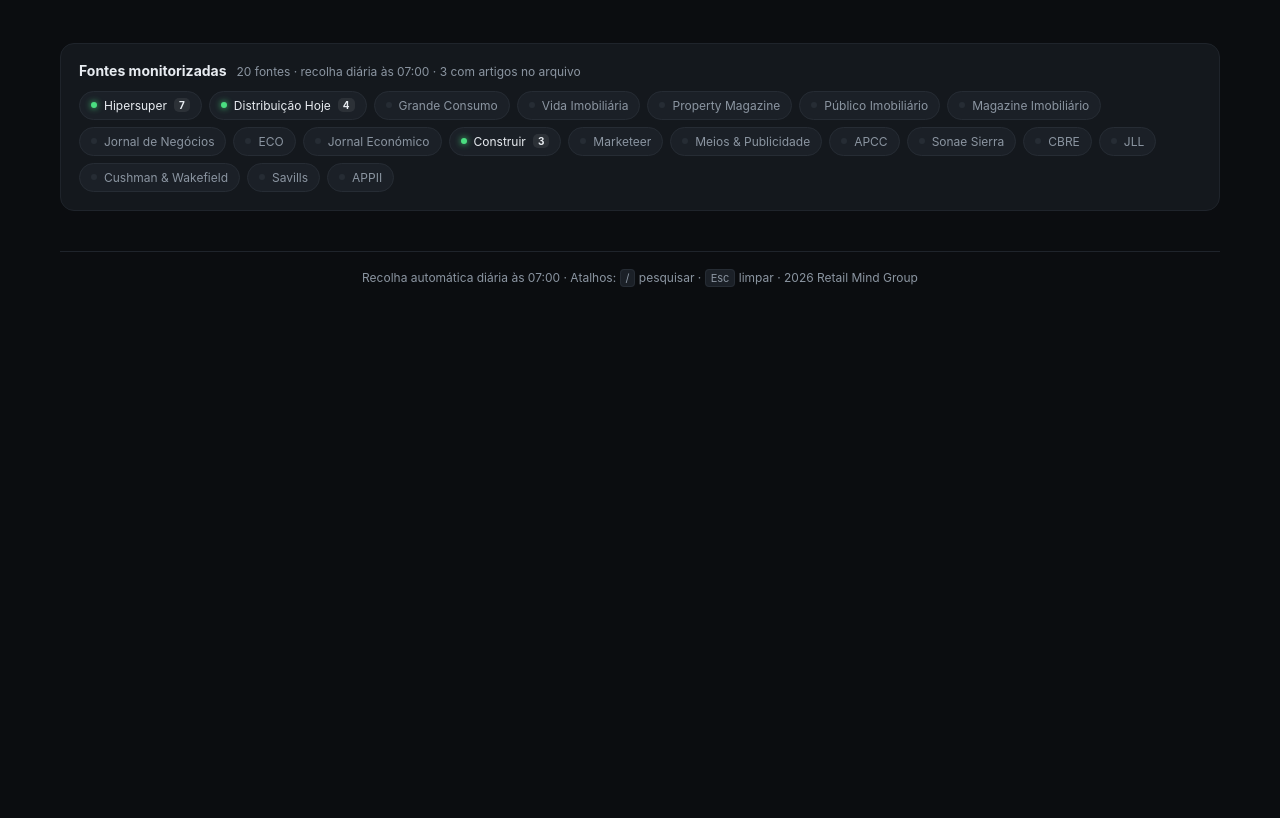
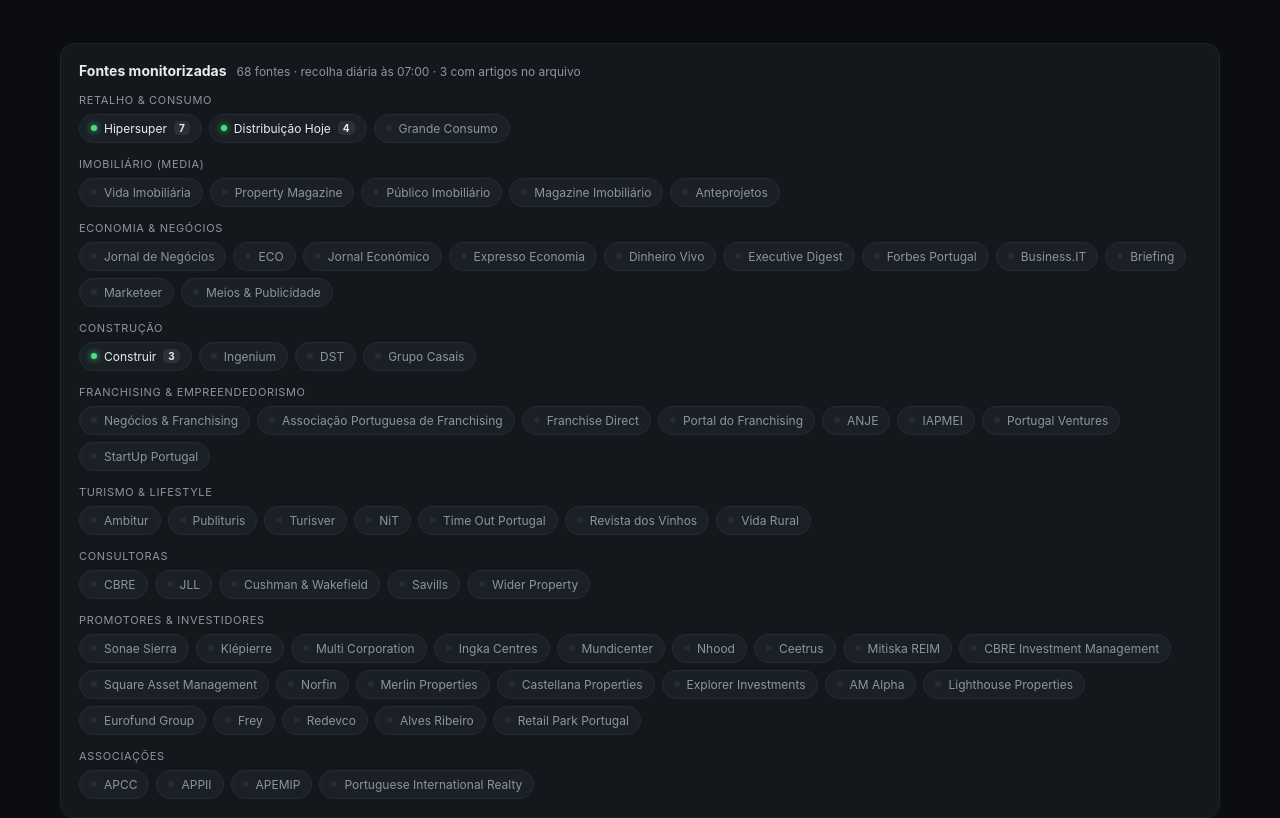
Before and after one commit to rmitdep-dario/retailmind-news, a React (Vite) app: page / in a window 1280 px wide. Shown: the part 3628-4446 px from the top of the page. Before the commit the page ends 3953 px from the top, so only its background shows below. Built offline with nearby package versions, Linux system fonts and the light colour scheme.

Commit message:
68 fontes monitorizadas em 9 categorias (dominios e feeds validados); estrategia de recolha em 3 niveis

```diff
--- a/src/App.jsx
+++ b/src/App.jsx
@@ -385,8 +385,11 @@
               {SOURCES.length} fontes · recolha diária às 07:00 · {SOURCES.filter((s) => contagemFontes[s.nome]).length} com artigos no arquivo
             </span>
           </h2>
+          {[...new Set(SOURCES.map((s) => s.categoria))].map((cat) => (
+            <div key={cat} className="fontes-cat">
+              <div className="fontes-cat-label">{cat}</div>
               <div className="fontes-grid">
-            {SOURCES.map((s) => {
+                {SOURCES.filter((s) => s.categoria === cat).map((s) => {
                   const n = contagemFontes[s.nome] || 0
                   const ativa = fonte === s.nome
                   return (
@@ -411,6 +414,8 @@
                   )
                 })}
               </div>
+            </div>
+          ))}
         </section>
       )}
 
--- a/src/data/sources.js
+++ b/src/data/sources.js
@@ -1,31 +1,92 @@
-// As 20 fontes acompanhadas. rss: URL do feed VALIDADO (2026-07-24), senão null
-// (nesse caso a task de recolha usa WebSearch com "site:" no domínio).
-// Nota: Hipersuper e Construir migraram de plataforma e deixaram de ter RSS —
-// só WebSearch. Property Magazine: domínio offline à data da validação.
+// Fontes monitorizadas pelo Radar. rss: URL de feed VALIDADO (2026-07-24), senão null
+// (a recolha usa WebSearch com "site:" no domínio; se site for null, pesquisa pelo nome).
+// Nota: Property Magazine offline à data da validação; APF, Negócios & Franchising,
+// Business.IT e PIR sem domínio confirmado — entram por pesquisa de nome.
 
 export const SOURCES = [
-  // Imprensa retalho / grande consumo
-  { nome: 'Hipersuper', site: 'https://www.hipersuper.pt', rss: null }, // feed antigo devolve HTML
-  { nome: 'Distribuição Hoje', site: 'https://www.distribuicaohoje.com', rss: 'https://www.distribuicaohoje.com/feed/' }, // ✓
-  { nome: 'Grande Consumo', site: 'https://grandeconsumo.com', rss: 'https://grandeconsumo.com/feed/' }, // ✓
-  // Imprensa imobiliário
-  { nome: 'Vida Imobiliária', site: 'https://www.vidaimobiliaria.com', rss: null },
-  { nome: 'Property Magazine', site: 'https://www.propertymagazine.pt', rss: null }, // domínio offline — confirmar URL
-  { nome: 'Público Imobiliário', site: 'https://www.publico.pt/imobiliario', rss: null },
-  { nome: 'Magazine Imobiliário', site: 'https://www.magazineimobiliario.com', rss: null }, // feed devolve HTML
-  // Imprensa económica
-  { nome: 'Jornal de Negócios', site: 'https://www.jornaldenegocios.pt', rss: 'https://www.jornaldenegocios.pt/rss' }, // ✓
-  { nome: 'ECO', site: 'https://eco.sapo.pt', rss: 'https://eco.sapo.pt/feed/' }, // ✓
-  { nome: 'Jornal Económico', site: 'https://jornaleconomico.sapo.pt', rss: 'https://jornaleconomico.sapo.pt/feed' }, // ✓
-  { nome: 'Construir', site: 'https://www.construir.pt', rss: null }, // migrou de plataforma, sem RSS
-  { nome: 'Marketeer', site: 'https://marketeer.sapo.pt', rss: 'https://marketeer.sapo.pt/feed' }, // ✓
-  { nome: 'Meios & Publicidade', site: 'https://www.meiosepublicidade.pt', rss: null }, // feed devolve HTML
-  // Associações e consultoras (sem RSS -> WebSearch/newsroom)
-  { nome: 'APCC', site: 'https://www.apcc.pt', rss: null },
-  { nome: 'Sonae Sierra', site: 'https://www.sonaesierra.com', rss: null },
-  { nome: 'CBRE', site: 'https://www.cbre.pt', rss: null },
-  { nome: 'JLL', site: 'https://www.jll.pt', rss: null },
-  { nome: 'Cushman & Wakefield', site: 'https://www.cushmanwakefield.com/pt-pt', rss: null },
-  { nome: 'Savills', site: 'https://www.savills.pt', rss: null },
-  { nome: 'APPII', site: 'https://www.appii.pt', rss: null },
+  // ── Retalho & grande consumo ──────────────────────────────
+  { nome: 'Hipersuper', site: 'https://www.hipersuper.pt', rss: null, categoria: 'Retalho & consumo' },
+  { nome: 'Distribuição Hoje', site: 'https://www.distribuicaohoje.com', rss: 'https://www.distribuicaohoje.com/feed/', categoria: 'Retalho & consumo' },
+  { nome: 'Grande Consumo', site: 'https://grandeconsumo.com', rss: 'https://grandeconsumo.com/feed/', categoria: 'Retalho & consumo' },
+
+  // ── Imprensa imobiliário ──────────────────────────────────
+  { nome: 'Vida Imobiliária', site: 'https://www.vidaimobiliaria.com', rss: null, categoria: 'Imobiliário (media)' },
+  { nome: 'Property Magazine', site: 'https://www.propertymagazine.pt', rss: null, categoria: 'Imobiliário (media)' },
+  { nome: 'Público Imobiliário', site: 'https://www.publico.pt/imobiliario', rss: null, categoria: 'Imobiliário (media)' },
+  { nome: 'Magazine Imobiliário', site: 'https://www.magazineimobiliario.com', rss: null, categoria: 'Imobiliário (media)' },
+  { nome: 'Anteprojetos', site: 'https://www.anteprojectos.com.pt', rss: null, categoria: 'Imobiliário (media)' },
+
+  // ── Imprensa económica & negócios ─────────────────────────
+  { nome: 'Jornal de Negócios', site: 'https://www.jornaldenegocios.pt', rss: 'https://www.jornaldenegocios.pt/rss', categoria: 'Economia & negócios' },
+  { nome: 'ECO', site: 'https://eco.sapo.pt', rss: 'https://eco.sapo.pt/feed/', categoria: 'Economia & negócios' },
+  { nome: 'Jornal Económico', site: 'https://jornaleconomico.sapo.pt', rss: 'https://jornaleconomico.sapo.pt/feed', categoria: 'Economia & negócios' },
+  { nome: 'Expresso Economia', site: 'https://expresso.pt/economia', rss: null, categoria: 'Economia & negócios' },
+  { nome: 'Dinheiro Vivo', site: 'https://www.dinheirovivo.pt', rss: null, categoria: 'Economia & negócios' },
+  { nome: 'Executive Digest', site: 'https://executivedigest.sapo.pt', rss: 'https://executivedigest.sapo.pt/feed/', categoria: 'Economia & negócios' },
+  { nome: 'Forbes Portugal', site: 'https://www.forbespt.com', rss: 'https://www.forbespt.com/feed/', categoria: 'Economia & negócios' },
+  { nome: 'Business.IT', site: null, rss: null, categoria: 'Economia & negócios' },
+  { nome: 'Briefing', site: 'https://www.briefing.pt', rss: 'https://www.briefing.pt/feed/', categoria: 'Economia & negócios' },
+  { nome: 'Marketeer', site: 'https://marketeer.sapo.pt', rss: 'https://marketeer.sapo.pt/feed', categoria: 'Economia & negócios' },
+  { nome: 'Meios & Publicidade', site: 'https://www.meiosepublicidade.pt', rss: null, categoria: 'Economia & negócios' },
+
+  // ── Construção & engenharia ───────────────────────────────
+  { nome: 'Construir', site: 'https://www.construir.pt', rss: null, categoria: 'Construção' },
+  { nome: 'Ingenium', site: 'https://www.ingenium.pt', rss: 'https://www.ingenium.pt/feed/', categoria: 'Construção' },
+  { nome: 'DST', site: 'https://www.dstsgps.com', rss: null, categoria: 'Construção' },
+  { nome: 'Grupo Casais', site: 'https://www.casais.pt', rss: null, categoria: 'Construção' },
+
+  // ── Franchising & empreendedorismo ────────────────────────
+  { nome: 'Negócios & Franchising', site: null, rss: null, categoria: 'Franchising & empreendedorismo' },
+  { nome: 'Associação Portuguesa de Franchising', site: null, rss: null, categoria: 'Franchising & empreendedorismo' },
+  { nome: 'Franchise Direct', site: 'https://www.franchisedirect.com', rss: null, categoria: 'Franchising & empreendedorismo' },
+  { nome: 'Portal do Franchising', site: 'https://www.infofranchising.pt', rss: 'https://www.infofranchising.pt/feed/', categoria: 'Franchising & empreendedorismo' },
+  { nome: 'ANJE', site: 'https://www.anje.pt', rss: null, categoria: 'Franchising & empreendedorismo' },
+  { nome: 'IAPMEI', site: 'https://www.iapmei.pt', rss: null, categoria: 'Franchising & empreendedorismo' },
+  { nome: 'Portugal Ventures', site: 'https://www.portugalventures.pt', rss: null, categoria: 'Franchising & empreendedorismo' },
+  { nome: 'StartUp Portugal', site: 'https://startupportugal.com', rss: null, categoria: 'Franchising & empreendedorismo' },
+
+  // ── Turismo, lifestyle & agroalimentar ────────────────────
+  { nome: 'Ambitur', site: 'https://www.ambitur.pt', rss: 'https://www.ambitur.pt/feed/', categoria: 'Turismo & lifestyle' },
+  { nome: 'Publituris', site: 'https://www.publituris.pt', rss: null, categoria: 'Turismo & lifestyle' },
+  { nome: 'Turisver', site: 'https://www.turisver.com', rss: null, categoria: 'Turismo & lifestyle' },
+  { nome: 'NiT', site: 'https://www.nit.pt', rss: 'https://www.nit.pt/feed', categoria: 'Turismo & lifestyle' },
+  { nome: 'Time Out Portugal', site: 'https://www.timeout.pt', rss: null, categoria: 'Turismo & lifestyle' },
+  { nome: 'Revista dos Vinhos', site: 'https://www.revistadevinhos.pt', rss: null, categoria: 'Turismo & lifestyle' },
+  { nome: 'Vida Rural', site: 'https://www.vidarural.pt', rss: 'https://www.vidarural.pt/feed/', categoria: 'Turismo & lifestyle' },
+
+  // ── Consultoras imobiliárias ──────────────────────────────
+  { nome: 'CBRE', site: 'https://www.cbre.pt', rss: null, categoria: 'Consultoras' },
+  { nome: 'JLL', site: 'https://www.jll.pt', rss: null, categoria: 'Consultoras' },
+  { nome: 'Cushman & Wakefield', site: 'https://www.cushmanwakefield.com/pt-pt', rss: null, categoria: 'Consultoras' },
+  { nome: 'Savills', site: 'https://www.savills.pt', rss: null, categoria: 'Consultoras' },
+  { nome: 'Wider Property', site: 'https://wider.pt', rss: null, categoria: 'Consultoras' },
+
+  // ── Promotores, operadores & investidores ─────────────────
+  { nome: 'Sonae Sierra', site: 'https://www.sonaesierra.com', rss: null, categoria: 'Promotores & investidores' },
+  { nome: 'Klépierre', site: 'https://www.klepierre.com', rss: null, categoria: 'Promotores & investidores' },
+  { nome: 'Multi Corporation', site: 'https://www.multi.eu', rss: null, categoria: 'Promotores & investidores' },
+  { nome: 'Ingka Centres', site: 'https://www.ingkacentres.com', rss: null, categoria: 'Promotores & investidores' },
+  { nome: 'Mundicenter', site: 'https://www.mundicenter.pt', rss: null, categoria: 'Promotores & investidores' },
+  { nome: 'Nhood', site: 'https://www.nhood.com', rss: null, categoria: 'Promotores & investidores' },
+  { nome: 'Ceetrus', site: 'https://www.ceetrus.com', rss: null, categoria: 'Promotores & investidores' },
+  { nome: 'Mitiska REIM', site: 'https://www.mitiska-reim.com', rss: null, categoria: 'Promotores & investidores' },
+  { nome: 'CBRE Investment Management', site: 'https://www.cbreim.com', rss: null, categoria: 'Promotores & investidores' },
+  { nome: 'Square Asset Management', site: 'https://www.squaream.pt', rss: null, categoria: 'Promotores & investidores' },
+  { nome: 'Norfin', site: 'https://www.norfin.pt', rss: null, categoria: 'Promotores & investidores' },
+  { nome: 'Merlin Properties', site: 'https://www.merlinproperties.com', rss: null, categoria: 'Promotores & investidores' },
+  { nome: 'Castellana Properties', site: 'https://www.castellanaproperties.es', rss: null, categoria: 'Promotores & investidores' },
+  { nome: 'Explorer Investments', site: 'https://www.explorerinvestments.com', rss: null, categoria: 'Promotores & investidores' },
+  { nome: 'AM Alpha', site: 'https://www.am-alpha.com', rss: null, categoria: 'Promotores & investidores' },
+  { nome: 'Lighthouse Properties', site: 'https://www.lighthouse.mt', rss: null, categoria: 'Promotores & investidores' },
+  { nome: 'Eurofund Group', site: 'https://www.eurofundgroup.com', rss: null, categoria: 'Promotores & investidores' },
+  { nome: 'Frey', site: 'https://www.frey.fr', rss: null, categoria: 'Promotores & investidores' },
+  { nome: 'Redevco', site: 'https://www.redevco.com', rss: null, categoria: 'Promotores & investidores' },
+  { nome: 'Alves Ribeiro', site: 'https://www.alvesribeiro.pt', rss: null, categoria: 'Promotores & investidores' },
+  { nome: 'Retail Park Portugal', site: null, rss: null, categoria: 'Promotores & investidores' },
+
+  // ── Associações ───────────────────────────────────────────
+  { nome: 'APCC', site: 'https://www.apcc.pt', rss: null, categoria: 'Associações' },
+  { nome: 'APPII', site: 'https://www.appii.pt', rss: null, categoria: 'Associações' },
+  { nome: 'APEMIP', site: 'https://www.apemip.pt', rss: null, categoria: 'Associações' },
+  { nome: 'Portuguese International Realty', site: null, rss: null, categoria: 'Associações' },
 ]
--- a/src/styles.css
+++ b/src/styles.css
@@ -374,6 +374,14 @@
   margin: 0 0 12px;
 }
 .fontes-sub { color: var(--muted); font-size: 12px; font-weight: 400; }
+.fontes-cat { margin-top: 14px; }
+.fontes-cat-label {
+  font-size: 11px;
+  text-transform: uppercase;
+  letter-spacing: .06em;
+  color: var(--muted);
+  margin-bottom: 7px;
+}
 .fontes-grid { display: flex; flex-wrap: wrap; gap: 7px; }
 .fonte-chip {
   display: inline-flex;
```
Also changed, not shown: scripts/collect.md (+18 -5 lines). Lines whose indentation alone changed are shown as unchanged.
